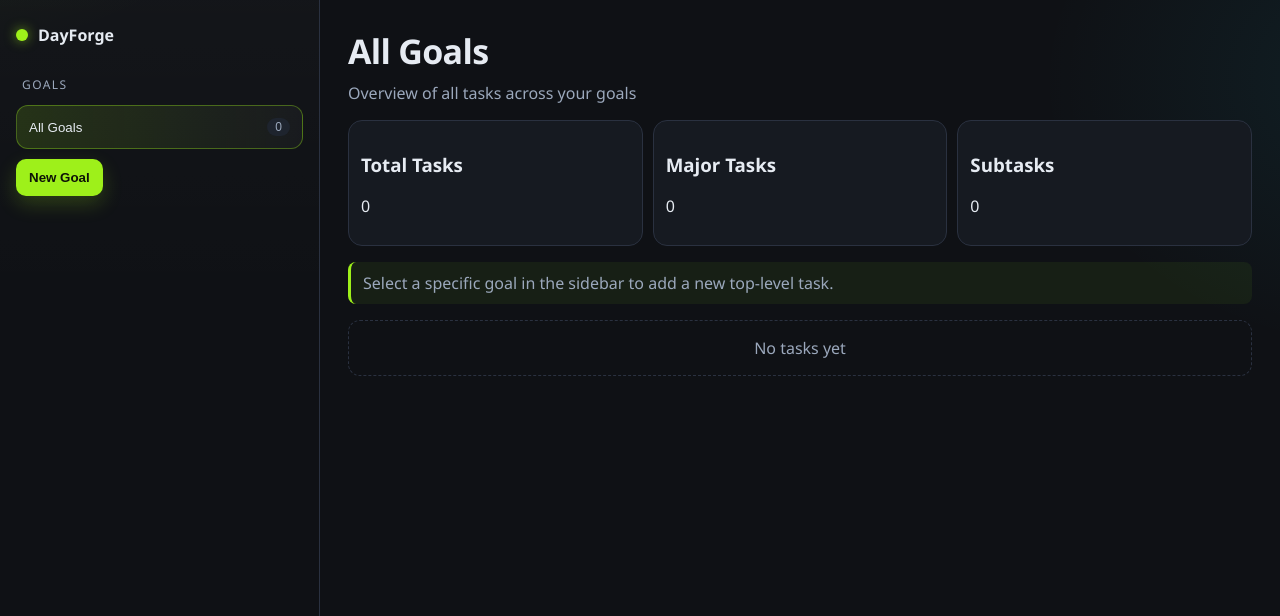
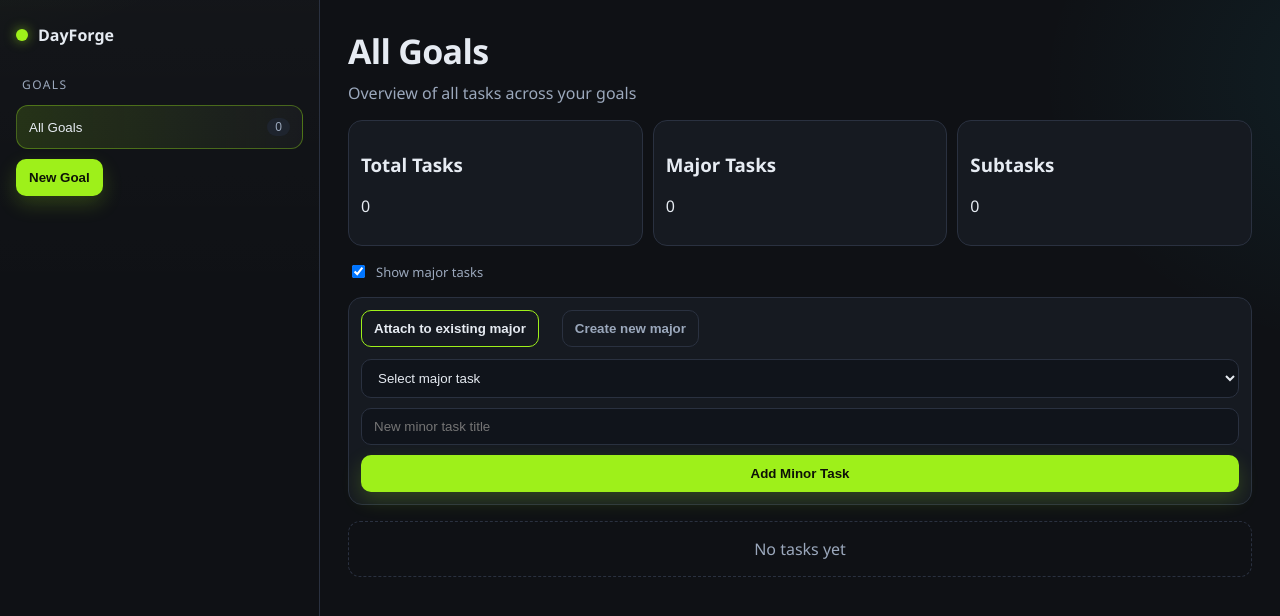
Before and after one commit to istryzhnov/DayForge, a Vue app in the folder frontend/dayforge-app/: page / in a window 1280 px wide. Shown: the top 616 px of the page. Built offline with nearby package versions, Linux system fonts and the light colour scheme.

Commit message:
feat: implement major and minor task management with new composer component

```diff
--- /dev/null
+++ b/frontend/dayforge-app/src/components/AllModeMinorComposer.vue
@@ -0,0 +1,122 @@
+<script setup lang="ts">
+import { ref } from 'vue'
+import type { Goal } from '../entities/GoalEntity'
+import type { ID } from '../entities/types'
+
+type MajorTaskOption = {
+  id: ID
+  title: string
+  goalTitle: string
+}
+
+defineProps<{
+  goals: Goal[]
+  majorTaskOptions: MajorTaskOption[]
+}>()
+
+const emit = defineEmits<{
+  (e: 'attach-minor', majorTemplateId: ID, title: string): void
+  (
+    e: 'create-major-and-minor',
+    goalId: ID,
+    majorTitle: string,
+    minorTitle: string,
+  ): void
+}>()
+
+const mode = ref<'attach' | 'create'>('attach')
+
+const selectedMajorID = ref('')
+const attachTitle = ref('')
+
+const selectedGoalId = ref<ID | ''>('')
+const newMajorTitle = ref('')
+const newMinorTitle = ref('')
+function submitAttach() {
+  if (!selectedMajorID.value) return
+  const title = attachTitle.value.trim()
+  if (!title) return
+
+  emit('attach-minor', selectedMajorID.value, title)
+  attachTitle.value = ''
+}
+
+function submitCreate() {
+  if (!selectedGoalId.value) return
+  const majorTitle = newMajorTitle.value.trim()
+  const minorTitle = newMinorTitle.value.trim()
+  if (!majorTitle || !minorTitle) return
+
+  emit('create-major-and-minor', selectedGoalId.value, majorTitle, minorTitle)
+  newMajorTitle.value = ''
+  newMinorTitle.value = ''
+}
+</script>
+<template>
+  <div class="goal-form-card all-mode-composer">
+    <div class="composer-mode-switch">
+      <button
+        type="button"
+        class="btn btn-ghost"
+        :class="{ active: mode === 'attach' }"
+        @click="mode = 'attach'"
+      >
+        Attach to existing major
+      </button>
+      <button
+        type="button"
+        class="btn btn-ghost"
+        :class="{ active: mode === 'create' }"
+        @click="mode = 'create'"
+      >
+        Create new major
+      </button>
+    </div>
+    <div v-if="mode === 'attach'" class="composer-fields">
+      <select v-model="selectedMajorID">
+        <option value="" disabled>Select major task</option>
+        <option
+          v-for="option in majorTaskOptions"
+          :key="option.id"
+          :value="option.id"
+        >
+          {{ option.title }} ({{ option.goalTitle }})
+        </option>
+      </select>
+      <input
+        v-model="attachTitle"
+        type="text"
+        placeholder="New minor task title"
+        @keydown.enter="submitAttach"
+      />
+      <button class="btn btn-primary" @click="submitAttach">
+        Add Minor Task
+      </button>
+    </div>
+    <div v-else class="composer-fields">
+      <select v-model="selectedGoalId">
+        <option value="" disabled>Select goal</option>
+        <option v-for="goal in goals" :key="goal.id" :value="goal.id">
+          {{ goal.title }}
+        </option>
+      </select>
+
+      <input
+        v-model="newMajorTitle"
+        type="text"
+        placeholder="New major task title"
+      />
+
+      <input
+        v-model="newMinorTitle"
+        type="text"
+        placeholder="New minor task title"
+        @keydown.enter="submitCreate"
+      />
+
+      <button class="btn btn-primary" @click="submitCreate">
+        Add Major + Minor
+      </button>
+    </div>
+  </div>
+</template>
--- a/frontend/dayforge-app/src/components/GoalComponent.vue
+++ b/frontend/dayforge-app/src/components/GoalComponent.vue
@@ -6,12 +6,20 @@ import GoalHeader from './GoalHeader.vue'
 import TaskComposer from './TaskComposer.vue'
 import TaskList from './TaskList.vue'
 import { useTaskTree } from '../composable/useTaskTree'
+import { ref } from 'vue'
+import AllModeMinorComposer from './AllModeMinorComposer.vue'
 
+type MajorTaskOption = {
+  id: ID
+  title: string
+  goalTitle: string
+}
 const props = defineProps<{
   goal: Goal | null
   goals: Goal[]
   tasks: DailyTask[]
   isAllMode: boolean
+  majorTaskOptions: MajorTaskOption[]
 }>()
 
 const emit = defineEmits<{
@@ -24,7 +32,16 @@ const emit = defineEmits<{
   ): void
   (e: 'toggle-minor', dailyTaskId: ID): void
   (e: 'resolve-major', dailyMajorTaskId: ID, decision: MajorDecision): void
+  (e: 'attach-minor-task', majorTemplateId: ID, title: string): void
+  (
+    e: 'create-major-with-minor',
+    goalId: ID,
+    majorTitle: string,
+    minorTitle: string,
+  ): void
 }>()
+
+const showMajorTasks = ref(true)
 
 const {
   orderedFlatNodes,
@@ -33,7 +50,7 @@ const {
   subCount,
   panelTitle,
   panelDescription,
-} = useTaskTree(props)
+} = useTaskTree(props, showMajorTasks)
 </script>
 
 <template>
@@ -47,9 +64,29 @@ const {
       :sub-count="subCount"
     />
 
+    <label v-if="isAllMode" class="major-toggle">
+      <input type="checkbox" v-model="showMajorTasks" />
+      Show major tasks
+    </label>
+
     <TaskComposer
+      v-if="!isAllMode"
       :is-all-mode="isAllMode"
       @submit="(title, priority) => emit('add-task', title, priority)"
+    />
+
+    <AllModeMinorComposer
+      v-else
+      :goals="goals"
+      :major-task-options="majorTaskOptions"
+      @attach-minor="
+        (majorTemplateId, title) =>
+          emit('attach-minor-task', majorTemplateId, title)
+      "
+      @create-major-and-minor="
+        (goalId, majorTitle, minorTitle) =>
+          emit('create-major-with-minor', goalId, majorTitle, minorTitle)
+      "
     />
 
     <TaskList
--- a/frontend/dayforge-app/src/components/TaskList.vue
+++ b/frontend/dayforge-app/src/components/TaskList.vue
@@ -8,6 +8,7 @@ type FlatNode = {
   task: DailyTask
   depth: number
   goalTitle: string
+  majorTitle?: string
   minorDone: number
   minorTotal: number
   canResolveMajor: boolean
@@ -61,6 +62,12 @@ function handleSubtaskSubmit(parentId: ID, title: string, priority: Priority) {
           >
             {{ node.minorDone }} / {{ node.minorTotal }} minor done
           </span>
+          <span
+            v-if="node.task.priority === 'minor' && node.majorTitle"
+            class="major-inline-chip"
+          >
+            {{ node.majorTitle }}
+          </span>
         </div>
 
         <div class="actions">
--- a/frontend/dayforge-app/src/composable/goalSpace/dailyTasks.ts
+++ b/frontend/dayforge-app/src/composable/goalSpace/dailyTasks.ts
@@ -72,7 +72,9 @@ export function ensureTodaySnapshot(
   const lastDate = findLastExistingDate(dailyTasks, today)
 
   if (!lastDate) {
-    const sortedTemplates = [...taskTemplates].sort((a, b) => a.order - b.order)
+    const sortedTemplates = [...activeTemplates].sort(
+      (a, b) => a.order - b.order,
+    )
     for (const template of sortedTemplates) {
       ensureDailyTaskForTemplate({
         taskTemplates: activeTemplates,
--- a/frontend/dayforge-app/src/composable/useGoalSpace.ts
+++ b/frontend/dayforge-app/src/composable/useGoalSpace.ts
@@ -148,6 +148,23 @@ export function useGoalSpace() {
     })
   }
 
+  const activeMajorTemplates = computed(() =>
+    taskTemplates.value.filter(
+      (task) => task.priority === 'major' && task.isActive,
+    ),
+  )
+
+  function addMajorWithMinor(
+    goalId: ID,
+    majorTitle: string,
+    minorTitle: string,
+  ) {
+    const major = addTask(goalId, majorTitle, 'major')
+    if (!major) return null
+
+    return addSubTask(major.id, majorTitle, 'minor')
+  }
+
   function toggleMinorDone(dailyTaskId: ID) {
     const task = dailyTasks.value.find((item) => item.id === dailyTaskId)
     if (!task || task.priority !== 'minor') return
@@ -216,5 +233,7 @@ export function useGoalSpace() {
     initializeStorage,
     toggleMinorDone,
     resolveMajorTask,
+    activeMajorTemplates,
+    addMajorWithMinor,
   }
 }
--- a/frontend/dayforge-app/src/composable/useTaskTree.ts
+++ b/frontend/dayforge-app/src/composable/useTaskTree.ts
@@ -1,12 +1,14 @@
-import { computed } from 'vue'
+import { computed, type Ref } from 'vue'
 import type { Goal } from '../entities/GoalEntity'
 import type { DailyTask } from '../entities/TaskEntity'
 import type { ID } from '../entities/types'
+import { rewriteDefault } from 'vue/compiler-sfc'
 
 type FlatNode = {
   task: DailyTask
   depth: number
   goalTitle: string
+  majorTitle?: string
   minorDone: number
   minorTotal: number
   canResolveMajor: boolean
@@ -20,9 +22,13 @@ type UseTaskTreeInput = {
   isAllMode: boolean
 }
 
-export const useTaskTree = (props: UseTaskTreeInput) => {
+export const useTaskTree = (
+  props: UseTaskTreeInput,
+  showMajorTasks: Ref<boolean>,
+) => {
   const orderedFlatNodes = computed<FlatNode[]>(() => {
     const sorted = [...props.tasks]
+    const taskById = new Map(sorted.map((task) => [task.id, task]))
 
     const childrenMap = new Map<ID, DailyTask[]>()
     const roots: DailyTask[] = []
@@ -58,6 +64,18 @@ export const useTaskTree = (props: UseTaskTreeInput) => {
       return { done, total }
     }
 
+    function findMajorTitle(task: DailyTask): string | undefined {
+      let current: DailyTask | undefined = task
+
+      while (current) {
+        if (current.priority === 'major') return current.title
+        if (!current.parentDailyTaskId) return undefined
+        current = taskById.get(current.parentDailyTaskId)
+      }
+
+      return undefined
+    }
+
     function traverse(task: DailyTask, depth: number) {
       const stats =
         task.priority === 'major'
@@ -73,6 +91,7 @@ export const useTaskTree = (props: UseTaskTreeInput) => {
         task,
         depth,
         goalTitle: goalById.get(task.goalId) ?? 'Unknown Goal',
+        majorTitle: findMajorTitle(task),
         minorDone: stats.done,
         minorTotal: stats.total,
         canResolveMajor,
@@ -87,6 +106,10 @@ export const useTaskTree = (props: UseTaskTreeInput) => {
 
     for (const root of roots) {
       traverse(root, 0)
+    }
+
+    if (props.isAllMode && !showMajorTasks.value) {
+      return out.filter((node) => node.task.priority !== 'major')
     }
 
     return out
--- a/frontend/dayforge-app/src/styles/goals.css
+++ b/frontend/dayforge-app/src/styles/goals.css
@@ -178,3 +178,30 @@
     grid-template-columns: 1fr;
   }
 }
+.major-toggle {
+  display: flex;
+  align-items: center;
+  gap: 8px;
+  color: var(--muted);
+  font-size: 13px;
+}
+
+.all-mode-composer {
+  grid-template-columns: 1fr;
+  gap: 12px;
+}
+
+.composer-mode-switch {
+  display: flex;
+  gap: 8px;
+}
+
+.composer-mode-switch .btn.active {
+  border-color: var(--accent);
+  color: var(--text);
+}
+
+.composer-fields {
+  display: grid;
+  gap: 10px;
+}
--- a/frontend/dayforge-app/src/styles/tasks.css
+++ b/frontend/dayforge-app/src/styles/tasks.css
@@ -89,3 +89,12 @@
     justify-content: space-between;
   }
 }
+.major-inline-chip {
+  margin-left: 6px;
+  border: 1px solid var(--major);
+  background: rgba(255, 255, 255, 0.03);
+  color: var(--major);
+  border-radius: 999px;
+  font-size: 12px;
+  padding: 2px 8px;
+}
--- a/frontend/dayforge-app/src/views/MainPage.vue
+++ b/frontend/dayforge-app/src/views/MainPage.vue
@@ -1,5 +1,5 @@
 <script setup lang="ts">
-import { onMounted } from 'vue'
+import { computed, onMounted } from 'vue'
 import GoalComponent from '../components/GoalComponent.vue'
 import SidebarComponent from '../components/SidebarComponent.vue'
 import { useGoalSpace } from '../composable/useGoalSpace.ts'
@@ -16,11 +16,23 @@ const {
   taskCountByGoal,
   addTask,
   addSubTask,
+  addMajorWithMinor,
+  activeMajorTemplates,
   toggleMinorDone,
   resolveMajorTask,
   createGoal,
   initializeStorage,
 } = useGoalSpace()
+
+const majorTaskOptions = computed(() =>
+  activeMajorTemplates.value.map((template) => ({
+    id: template.id,
+    title: template.title,
+    goalTitle:
+      goals.value.find((goal) => goal.id === template.goalId)?.title ??
+      'Unknown Goal',
+  })),
+)
 
 onMounted(() => {
   initializeStorage()
@@ -59,6 +71,18 @@ function handleToggleMinor(dailyTaskId: ID) {
 function handleResolveMajor(dailyMajorTaskId: ID, decision: MajorDecision) {
   resolveMajorTask(dailyMajorTaskId, decision)
 }
+
+function handleAttachMinorTask(majorTemplateId: ID, title: string) {
+  addSubTask(majorTemplateId, title, 'minor')
+}
+
+function handleCreateMajorWithMinor(
+  goalId: ID,
+  majorTitle: string,
+  minorTitle: string,
+) {
+  addMajorWithMinor(goalId, majorTitle, minorTitle)
+}
 </script>
 
 <template>
@@ -80,10 +104,13 @@ function handleResolveMajor(dailyMajorTaskId: ID, decision: MajorDecision) {
         :goals="goals"
         :tasks="tasksForActiveGoal"
         :is-all-mode="activeGoalId === null"
+        :major-task-options="majorTaskOptions"
         @add-task="handleAddTask"
         @add-subtask="handleAddSubTask"
         @toggle-minor="handleToggleMinor"
         @resolve-major="handleResolveMajor"
+        @attach-minor-task="handleAttachMinorTask"
+        @create-major-with-minor="handleCreateMajorWithMinor"
       />
     </main>
   </div>
```
